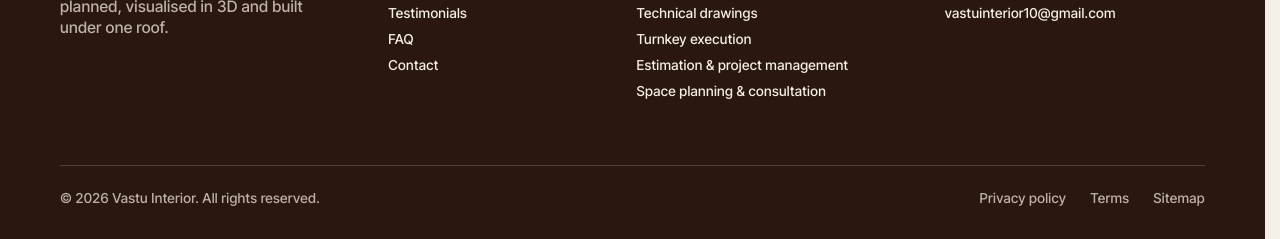
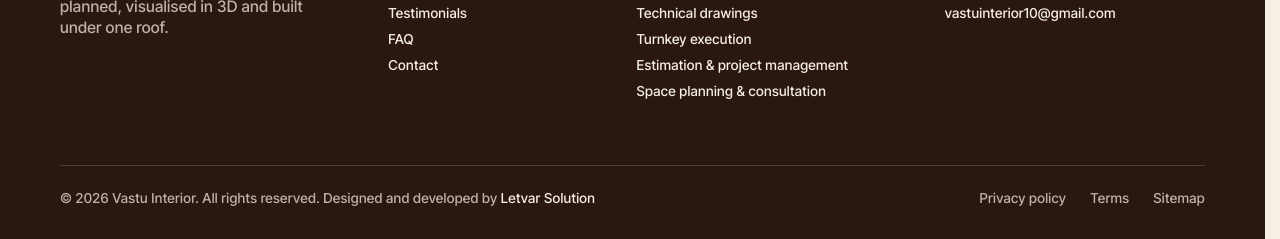
Before and after one commit to jayponkiya/Vaastu-Interior, a plain HTML site: page index.html in a window 1280 px wide. Shown: the part 10197-10436 px from the top of the page. Drawn offline with Linux system fonts and the light colour scheme.

Commit message:
Footer: add Letvar Solution design and development credit
Copyright line now reads '© <year> Vastu Interior. All rights reserved.
Designed and developed by Letvar Solution', linking to
https://letvarsolution.com/ in a new tab. The year stays automatic.

Co-Authored-By: Claude Opus 5.5 <noreply@anthropic.com>

```diff
--- a/assets/css/layout.css
+++ b/assets/css/layout.css
@@ -523,3 +523,4 @@ html.menu-open { overflow: hidden; }
 }
 .footer-bottom a { text-decoration: none; }
 .footer-bottom a:hover { text-decoration: underline; }
+.footer-credit { color: var(--cream); }
--- a/index.html
+++ b/index.html
@@ -731,7 +731,7 @@
       </div>
 
       <div class="footer-bottom">
-        <p>© <span data-year>2026</span> Vastu Interior. All rights reserved.</p>
+        <p>© <span data-year>2026</span> Vastu Interior. All rights reserved. Designed and developed by <a class="footer-credit" href="https://letvarsolution.com/" target="_blank" rel="noopener">Letvar Solution</a></p>
         <ul role="list">
           <li><a href="/privacy-policy">Privacy policy</a></li>
           <li><a href="/terms">Terms</a></li>
```
Also changed, not shown: partials/footer.html (+1 -1 lines).
